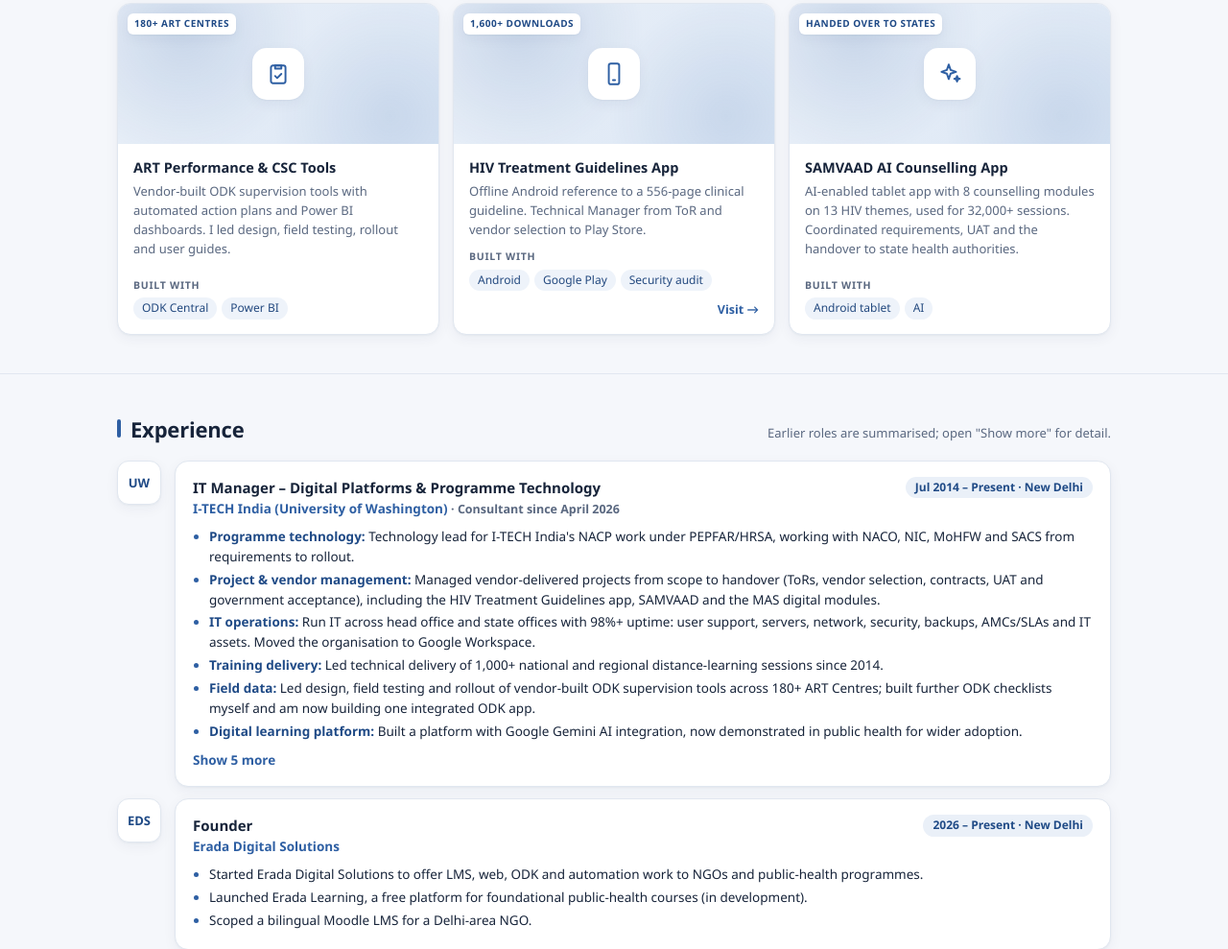
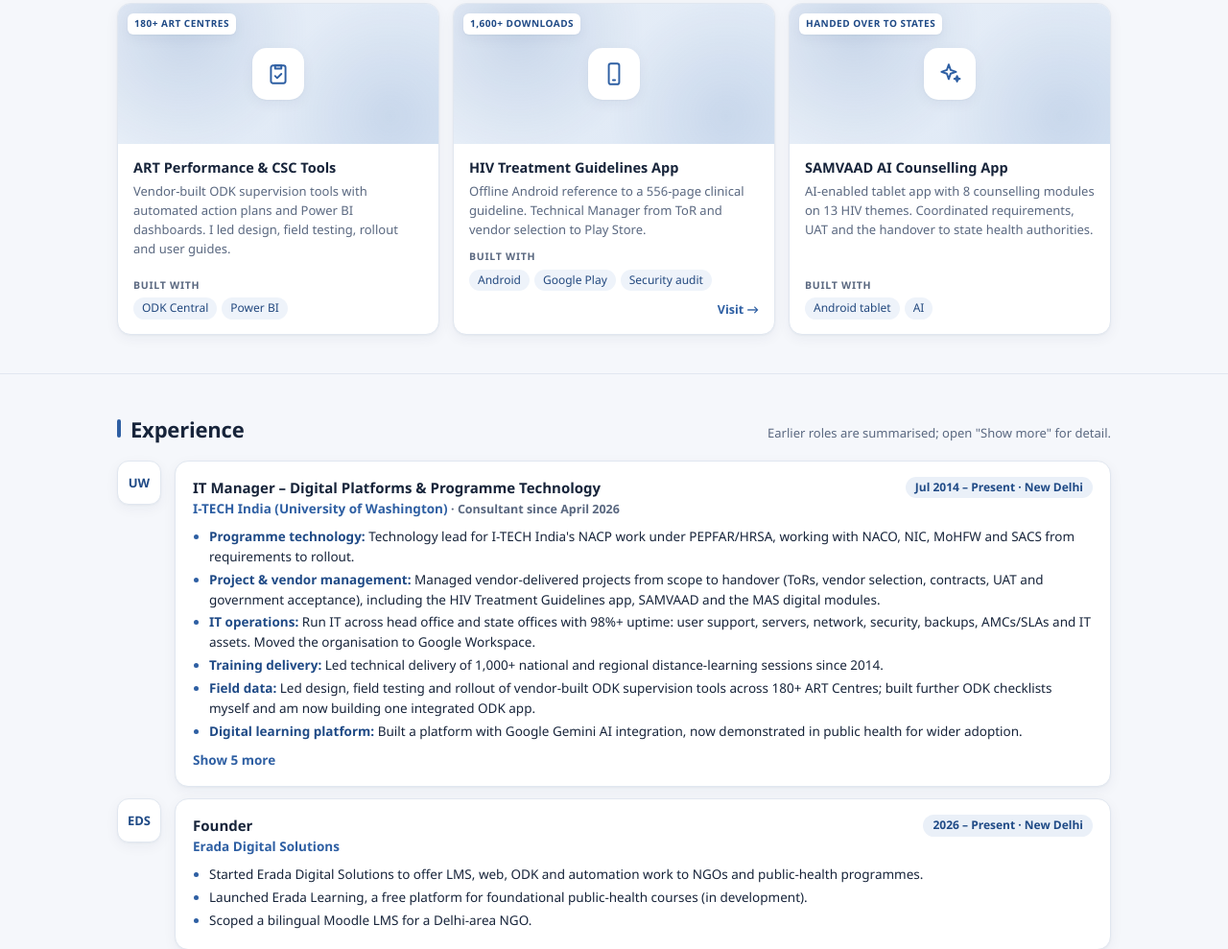
Before and after one commit to pravinkrsingh/pravinkrsingh.github.io, a plain HTML site: page index.html in a window 1280 px wide. Shown: the part 1538-2527 px from the top of the page at 96% size. Drawn offline with Linux system fonts and the light colour scheme.

Commit message:
Add files via upload

```diff
--- a/index.html
+++ b/index.html
@@ -531,7 +531,7 @@ const DEFAULT_DATA = {
    "group": "With partners",
    "name": "SAMVAAD AI Counselling App",
    "badge": "Handed over to states",
-   "description": "AI-enabled tablet app with 8 counselling modules on 13 HIV themes, used for 32,000+ sessions. Coordinated requirements, UAT and the handover to state health authorities.",
+   "description": "AI-enabled tablet app with 8 counselling modules on 13 HIV themes. Coordinated requirements, UAT and the handover to state health authorities.",
    "tags": "Android tablet, AI",
    "link": "",
    "icon": "ai",
```
